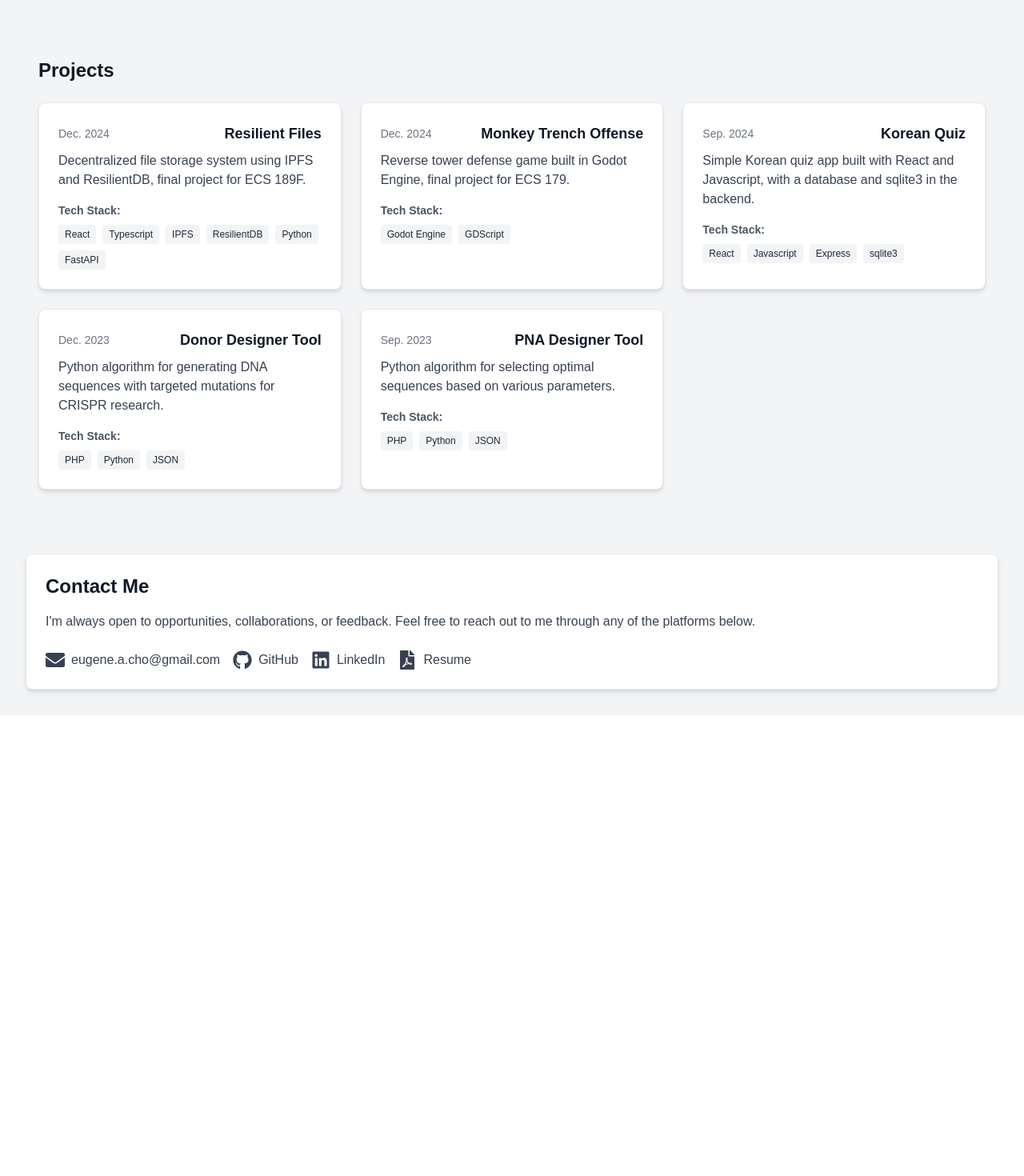
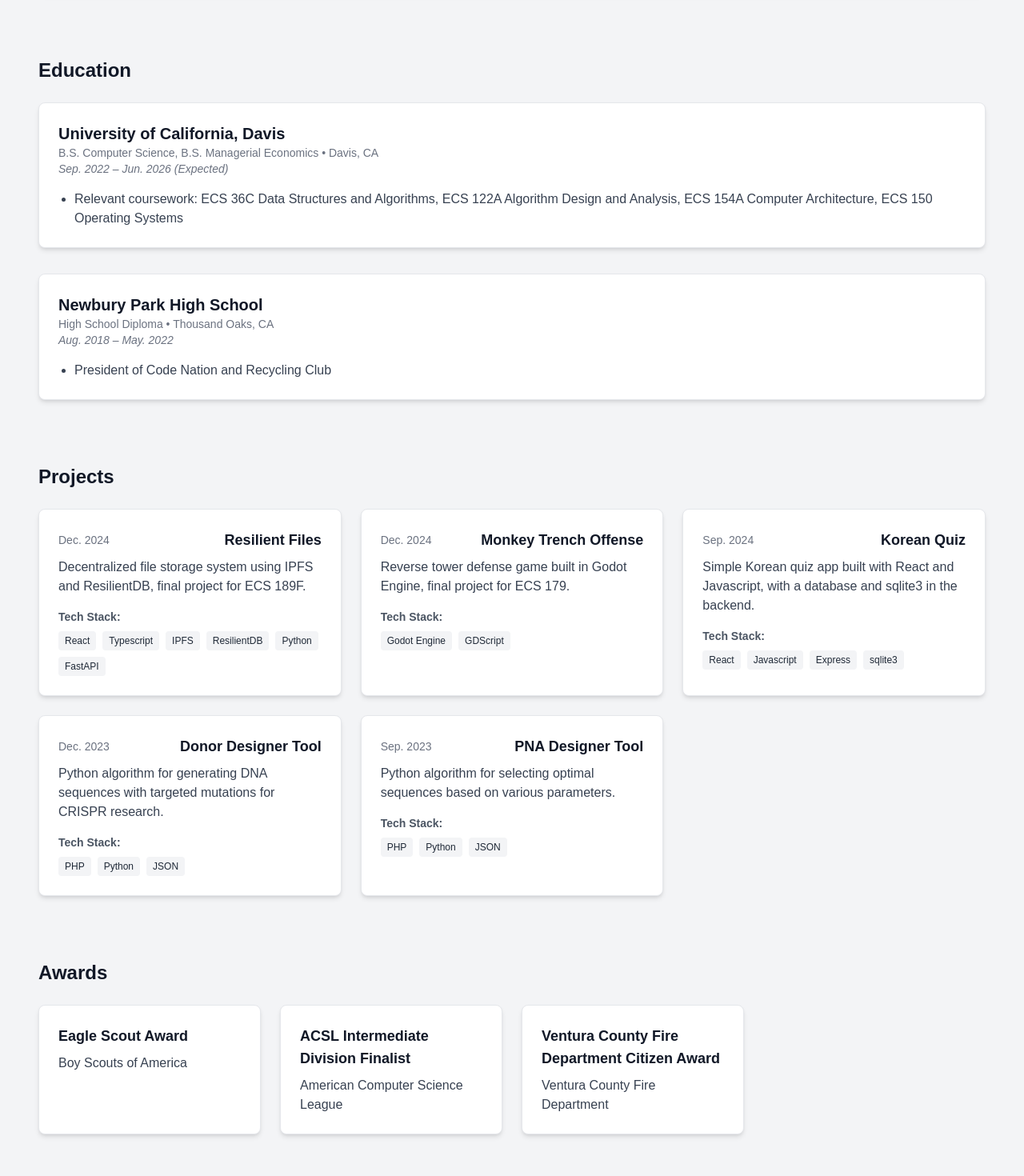
Before and after one commit to Echo108471/eugene-portfolio, a Next.js app: page / in a window 1280 px wide. Shown: the part 2100-3570 px from the top of the page at 80% size. Before the commit the page ends 2994 px from the top, so only its background shows below. Built offline with nearby package versions, Linux system fonts and the light colour scheme.

Commit message:
mroe comits

```diff
--- /dev/null
+++ b/src/app/components/award_section.tsx
@@ -0,0 +1,57 @@
+import React from "react";
+
+interface AwardCardProps {
+  name: string;
+  organization: string;
+}
+
+const AwardCard: React.FC<AwardCardProps> = ({ name, organization }) => {
+  return (
+    <div className="block bg-white rounded-lg shadow-md p-6 border border-gray-200 hover:bg-gray-100 dark:bg-innerbox-dark dark:border-accent-dark dark:hover:bg-accent-dark">
+      <div className="flex justify-between items-center">
+        <h3 className="text-lg font-semibold text-gray-900 dark:text-foreground-dark">
+          {name}
+        </h3>
+      </div>
+      <p className="mt-2 text-gray-700 dark:text-innertext-dark">
+        {organization}
+      </p>
+    </div>
+  );
+};
+
+const Awards: React.FC = () => {
+  const awards = [
+    {
+      name: "Eagle Scout Award",
+      organization: "Boy Scouts of America",
+    },
+    {
+      name: "ACSL Intermediate Division Finalist",
+      organization: "American Computer Science League",
+    },
+    {
+      name: "Ventura County Fire Department Citizen Award",
+      organization: "Ventura County Fire Department",
+    },
+  ];
+
+  return (
+    <section className="bg-white-100 py-10">
+      <div className="container mx-auto px-4">
+        <h2 className="text-2xl font-semibold mb-6">Awards</h2>
+        <div className="grid grid-cols-1 md:grid-cols-2 lg:grid-cols-4 gap-6">
+          {awards.map((award, index) => (
+            <AwardCard
+              key={index}
+              name={award.name}
+              organization={award.organization}
+            />
+          ))}
+        </div>
+      </div>
+    </section>
+  );
+};
+
+export default Awards;
--- /dev/null
+++ b/src/app/components/education_section.tsx
@@ -0,0 +1,57 @@
+import React from "react";
+
+const education = [
+  {
+    degree: "B.S. Computer Science, B.S. Managerial Economics",
+    institution: "University of California, Davis",
+    location: "Davis, CA",
+    date: "Sep. 2022 – Jun. 2026 (Expected)",
+    description: [
+      "Relevant coursework: ECS 36C Data Structures and Algorithms, ECS 122A Algorithm Design and Analysis, ECS 154A Computer Architecture, ECS 150 Operating Systems",
+    ],
+  },
+  {
+    degree: "High School Diploma",
+    institution: "Newbury Park High School",
+    location: "Thousand Oaks, CA",
+    date: "Aug. 2018 – May. 2022",
+    description: [
+      "President of Code Nation and Recycling Club",
+    ],
+  },
+];
+
+const EducationSection = () => {
+  return (
+    <section className="bg-white-100 dark:bg-background-dark py-10">
+      <div className="container mx-auto dark:text-foreground-dark px-4">
+        <h2 className="text-2xl font-semibold mb-6">Education</h2>
+        <div className="space-y-8">
+          {education.map((edu, index) => (
+            <div
+              key={index}
+              className="bg-white shadow-md rounded-lg p-6 border border-gray-200 dark:bg-innerbox-dark dark:border-accent-dark"
+            >
+              <h3 className="text-xl font-semibold text-gray-900 dark:text-foreground-dark">
+                {edu.institution}
+              </h3>
+              <p className="text-sm text-gray-500 dark:text-subtext-dark">
+                {edu.degree} • {edu.location}
+              </p>
+              <p className="text-sm text-gray-500 italic mb-4 dark:text-subtext-dark">
+                {edu.date}
+              </p>
+              <ul className="list-disc pl-5 space-y-2 text-gray-700 dark:text-innertext-dark">
+                {edu.description.map((item, idx) => (
+                  <li key={idx}>{item}</li>
+                ))}
+              </ul>
+            </div>
+          ))}
+        </div>
+      </div>
+    </section>
+  );
+};
+
+export default EducationSection;
--- a/src/app/components/home.tsx
+++ b/src/app/components/home.tsx
@@ -5,6 +5,8 @@ import ExperienceSection from "./experience_section";
 import Projects from "./project_section";
 import AboutMe from "./about_me";
 import ContactMe from "./contact_me";
+import EducationSection from "./education_section";
+import AwardsSection from "./award_section";
 
 const Home: React.FC = () => {
   return (
@@ -29,9 +31,19 @@ const Home: React.FC = () => {
           <ExperienceSection />
         </section>
 
+        {/* Education Section */}
+        <section id="education" className="scroll-mt-16">
+          <EducationSection />
+        </section>
+
         {/* Projects Section */}
         <section id="projects" className="scroll-mt-16">
           <Projects />
+        </section>
+
+        {/* Award Section */}
+        <section id="award" className="scroll-mt-16">
+          <AwardsSection />
         </section>
 
         {/* Contact Section */}
```
